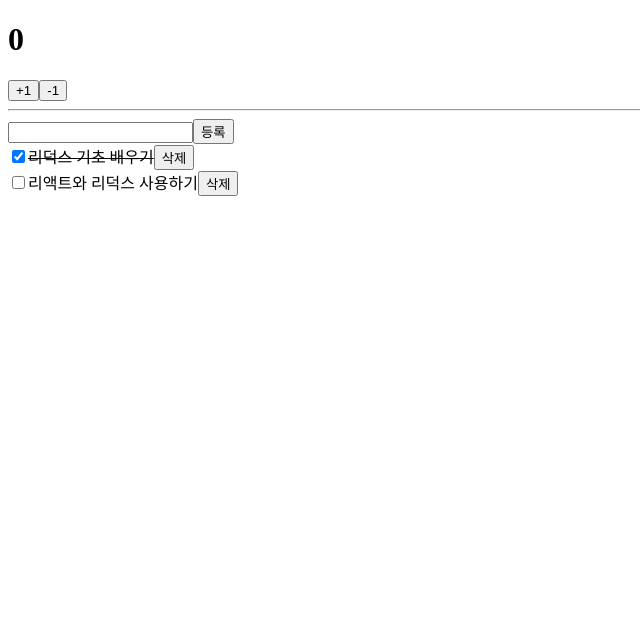
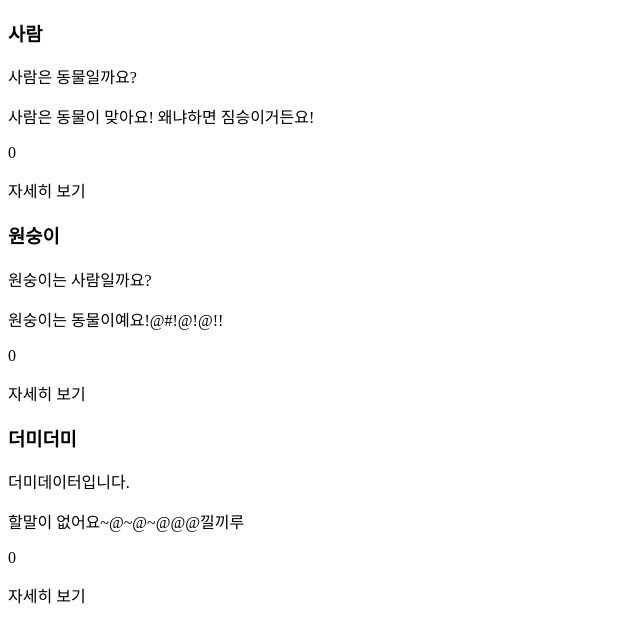
Before and after one commit to leejanghe/redux_study, a React (Create React App) app in the folder client/: page / in a window 1280 px wide. Shown: the top 642 px of the page, without its empty margins (0-640 px from the left). Built offline with nearby package versions, Linux system fonts and the light colour scheme.

Commit message:
좋아요 기능 구현 태스트

```diff
--- a/client/package.json
+++ b/client/package.json
@@ -12,6 +12,7 @@
     "react-scripts": "5.0.1",
     "redux": "^4.2.0",
     "redux-devtools-extension": "^2.13.9",
+    "styled-components": "^5.3.6",
     "web-vitals": "^2.1.4"
   },
   "scripts": {
--- a/client/src/App.js
+++ b/client/src/App.js
@@ -1,11 +1,110 @@
 import CountContainer from "./containers/CountContainer";
 import TodosContainer from "./containers/TodosContainer";
+import { useState } from "react";
+import styled from "styled-components";
+import ModalForm from "./ModalForm";
+const RedText = styled.div`
+  .like {
+    color: red;
+  }
+`;
+
 function App() {
+  const [showModal, setShowModal] = useState(false);
+  const [modalVisbleId, setModalVisbleId] = useState("");
+
+  const handleClick = (id) => {
+    // alert(`${id} click`)
+    setShowModal(true);
+    // console.log("id@@@@", id);
+    setModalVisbleId(id);
+  };
+
+  const [data, setData] = useState([
+    {
+      id: 0,
+      title: "사람",
+      contents: "사람은 동물일까요?",
+      detail: "사람은 동물이 맞아요! 왜냐하면 짐승이거든요!",
+      ilike: 0,
+      isLike: false,
+      //   istrue: false,
+    },
+    {
+      id: 1,
+      title: "원숭이",
+      contents: "원숭이는 사람일까요?",
+      detail: "원숭이는 동물이예요!@#!@!@!!",
+      ilike: 0,
+      isLike: false,
+      //   istrue: false,
+    },
+    {
+      id: 2,
+      title: "더미더미",
+      contents: "더미데이터입니다.",
+      detail: "할말이 없어요~@~@~@@@낄끼루",
+      ilike: 0,
+      isLike: false,
+    },
+  ]);
+
+  // const [count, setCout] = useState(0);
+  // const [isLike, setLike] = useState(false);
+
+  const plusBtn = (i) => {
+    console.log(data);
+    if (data[i].isLike === false) {
+      data[i].isLike = true;
+      data[i].ilike++;
+    } else {
+      data[i].isLike = false;
+      data[i].ilike--;
+    }
+    setData([...data]);
+    // let testCnt = [...data];
+    // testCnt[i].ilike++;
+    // setData(testCnt);
+  };
+
   return (
     <div className="App">
-      <CountContainer />
+      {/* <CountContainer />
       <hr />
       <TodosContainer />
+      <hr /> */}
+      <div>
+        {data.map((a, i) => {
+          return (
+            <RedText key={a.id}>
+              <h3>{a.title}</h3>
+              <p>{a.contents}</p>
+              <p>{a.detail}</p>
+              <p
+                className={a.isLike ? "like" : undefined}
+                onClick={() => plusBtn(i)}
+              >
+                {a.ilike}
+              </p>
+              <p onClick={() => handleClick(a.id)}>자세히 보기</p>
+              {modalVisbleId === a.id && showModal === true ? (
+                <ModalForm
+                  // data={data[a]}
+                  id={a.id}
+                  title={a.title}
+                  contents={a.contents}
+                  detail={a.detail}
+                  setShowModal={setShowModal}
+                  like={a.ilike}
+                  isLike={a.isLike}
+                  plusBtn={plusBtn}
+                  //   istrue={item.istrue}
+                />
+              ) : null}
+            </RedText>
+          );
+        })}
+      </div>
     </div>
   );
 }
--- /dev/null
+++ b/client/src/ModalForm.js
@@ -0,0 +1,56 @@
+import React from "react";
+import styled from "styled-components";
+
+const Wrapblack = styled.div`
+  width: 100%;
+  height: 100%;
+  background: rgba(0, 0, 0, 0.5);
+  position: fixed;
+  padding: 20px;
+  z-index: 999;
+  top: 0;
+  left: 0;
+`;
+
+const WrapModal = styled.div`
+  width: 40%;
+  position: fixed;
+  top: 50%;
+  left: 50%;
+  -webkit-transform: translate(-50%, -50%);
+  -moz-transform: translate(-50%, -50%);
+  -ms-transform: translate(-50%, -50%);
+  -o-transform: translate(-50%, -50%);
+  transform: translate(-50%, -50%);
+  background: white;
+  border-radius: 8px;
+  padding: 20px;
+`;
+
+function ModalForm({
+  id,
+  title,
+  contents,
+  setShowModal,
+  detail,
+  like,
+  isLike,
+  plusBtn,
+}) {
+  return (
+    <Wrapblack>
+      <WrapModal>
+        <h1>{id}</h1>
+        <p>{title}</p>
+        <p>{contents}</p>
+        <p>{detail}</p>
+        <p className={isLike ? "like" : undefined} onClick={() => plusBtn(id)}>
+          좋아요{like}
+        </p>
+        <button onClick={() => setShowModal(false)}>닫기</button>
+      </WrapModal>
+    </Wrapblack>
+  );
+}
+
+export default ModalForm;
```
Also changed, not shown: 1 other file (tests, documents, lock files or other folders).
